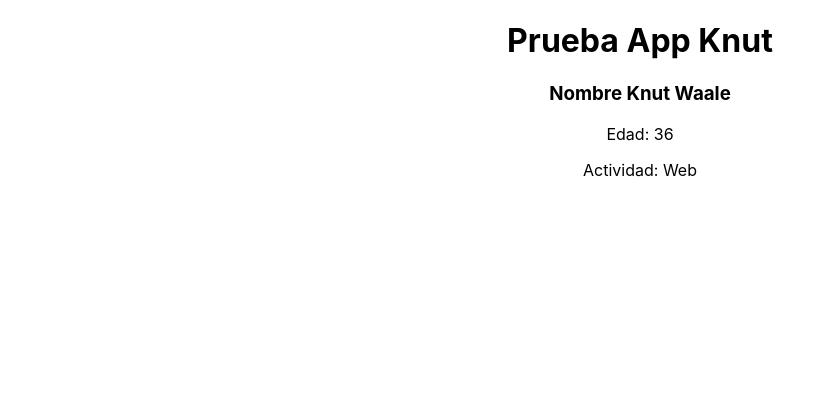
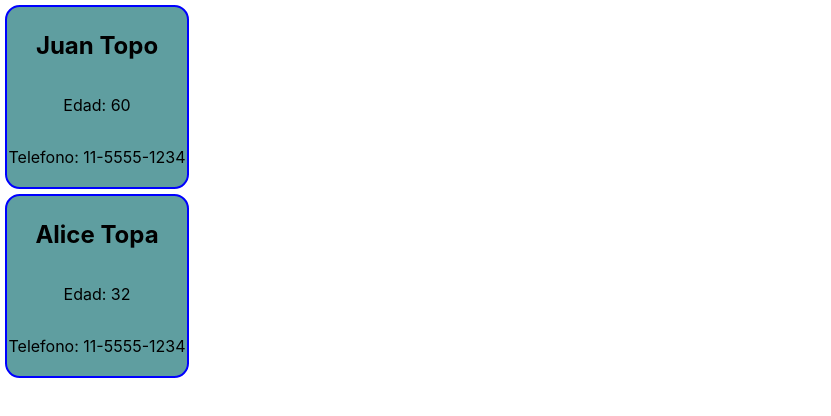
Before and after one commit to kwaale/Cerros-de-Cambio, a React (Create React App) app in the folder cerros-dc/: page / in a window 1280 px wide. Shown: the top 416 px of the page, without its empty margins (0-831 px from the left). Built offline with nearby package versions, Linux system fonts and the light colour scheme.

Commit message:
Modelo Cards

```diff
--- a/cerros-dc/package.json
+++ b/cerros-dc/package.json
@@ -8,7 +8,7 @@
     "@testing-library/user-event": "^7.2.1",
     "react": "^16.13.1",
     "react-dom": "^16.13.1",
-    "react-scripts": "3.4.3"
+    "react-scripts": "^4.0.0"
   },
   "scripts": {
     "start": "react-scripts start",
@@ -41,7 +41,6 @@
     "@storybook/node-logger": "^6.0.28",
     "@storybook/preset-create-react-app": "^3.1.5",
     "@storybook/react": "^6.0.28",
-    "babel-loader": "^8.2.0",
     "react-is": "^17.0.1"
   }
 }
--- a/cerros-dc/src/App.js
+++ b/cerros-dc/src/App.js
@@ -1,14 +1,24 @@
 import './App.css';
 import React from 'react';
-import Personas from './Components/Personas.js';
+import Persons from './Components/Persons.js';
 
 // dependencia que debes de agregar a la aplicacion react que generes https://storybook.js.org/
-
+const data = [{
+  "nombre": "Juan",
+  "apellido": "Topo",
+  "edad": 60,
+  "telefono": "11-5555-1234"
+},
+{
+  "nombre": "Alice",
+  "apellido": "Topa",
+  "edad": 32,
+  "telefono": "11-5555-1234"
+}];
 function App() {
   return (
     <div className="App">
-      <h1>Prueba App Knut</h1>
-        <Personas/>
+      <Persons data={data} />
     </div>
   );
 }
--- a/cerros-dc/src/Components/Persona.js
+++ /dev/null
@@ -1,12 +0,0 @@
-import React from 'react';
-
-//Persona renderizado
-export default function Persona({ nombre, apellido, edad, actividad }) {
-    return (
-        <div>
-            <h3>Nombre {nombre} {apellido}</h3>
-            <p>Edad: {edad}</p>
-            <p>Actividad: {actividad}</p>
-        </div>
-    )
-}
--- a/cerros-dc/src/Components/Personas.js
+++ /dev/null
@@ -1,16 +0,0 @@
-import React from 'react';
-import Persona from './Persona'
-
-//Modelo de Persona
-export default function Personas(){
-    return(
-        <div>
-           <Persona
-        nombre={'Knut'}
-        apellido={'Waale'}
-        edad={36}
-        actividad={'Web'}
-      />
-        </div>
-    )
-}
--- /dev/null
+++ b/cerros-dc/src/Components/Persons.css
@@ -0,0 +1,11 @@
+.card-persona{
+    display: flex;
+    margin: 5px;
+    height: 180px;
+    width: 180px;
+    border: 2px solid blue;
+    border-radius: 8%;
+    flex-flow: column;
+    justify-content: center;
+    background: cadetblue;
+}
--- /dev/null
+++ b/cerros-dc/src/Components/Persons.js
@@ -0,0 +1,19 @@
+import React from 'react';
+import './Persons.css';
+
+//Persona renderizado
+export default function Persons({data}) {
+    return (
+        <div>
+            {data.map(e=>{
+                return(
+                <div className='card-persona'>
+                <h2>{e.nombre} {e.apellido}</h2>
+                <p>Edad: {e.edad}</p>
+                <p>Telefono: {e.telefono}</p>
+                </div>
+                )
+            })}
+        </div>
+    )
+}
```
Also changed, not shown: 2 other files (tests, documents, lock files or other folders).
